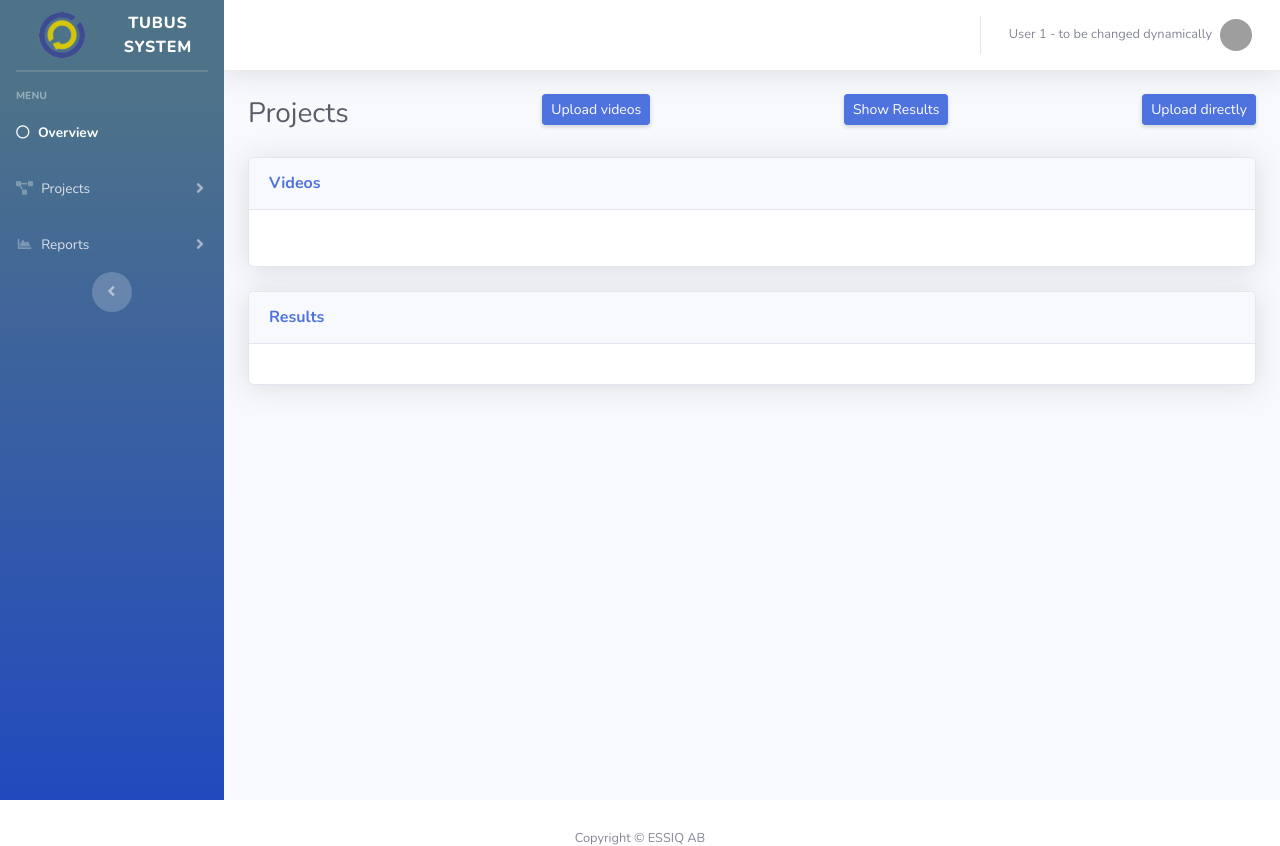
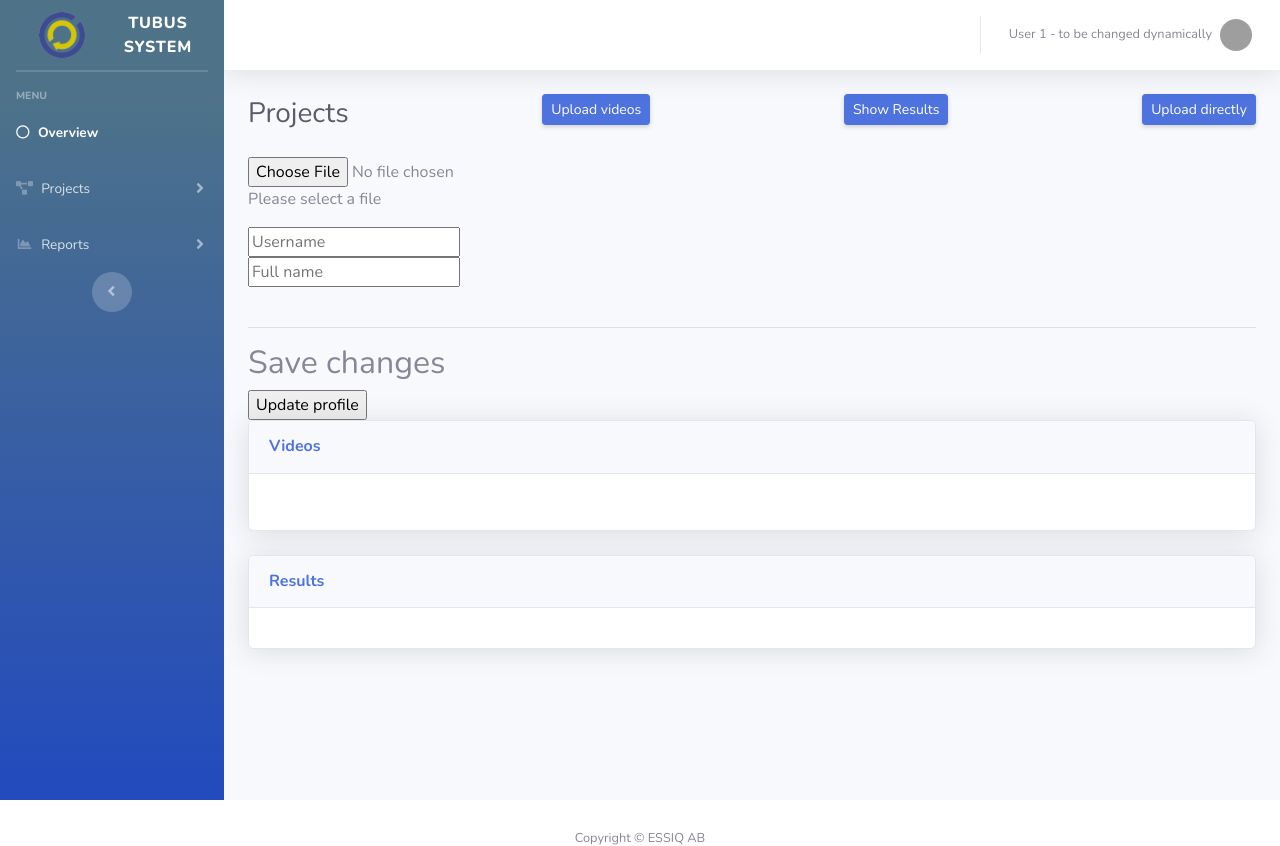
Before and after one commit to Makhaos/tubus, a Flask app: page / in a window 1280 px wide. Shown: the top 846 px of the page. Run offline with Flask 2, Linux system fonts and the light colour scheme; some libraries are stand-ins or nearby versions; grey boxes are pictures that could not be loaded.

Commit message:
direct uploads to S3

```diff
--- a/app.py
+++ b/app.py
@@ -32,11 +32,10 @@ def download_and_process(video_name):
     main(video)  # TODO get the results here, after work is done, data is deleted
 
 
-@app.route('/sign-s3', methods=['GET'])
+@app.route('/sign-s3/')
 def sign_s3():
     # Load necessary information into the application
-    print('yes this is s3')
-    S3_BUCKET = os.environ.get('S3_BUCKET')
+    S3_BUCKET = BUCKET
 
     # Load required data from the request
     file_name = request.args.get('file-name')
@@ -47,14 +46,14 @@ def sign_s3():
 
     # Generate and return the presigned URL
     presigned_post = s3.generate_presigned_post(
-        bucket_name=S3_BUCKET,
-        object_name=file_name,
-        fields={"acl": "public-read", "Content-Type": file_type},
-        conditions=[
+        Bucket=S3_BUCKET,
+        Key=file_name,
+        Fields={"acl": "public-read", "Content-Type": file_type},
+        Conditions=[
             {"acl": "public-read"},
             {"Content-Type": file_type}
         ],
-        expiration=3600
+        ExpiresIn=3600
     )
 
     # Return the data to the client
@@ -64,7 +63,21 @@ def sign_s3():
     })
 
 
-def allowed_video_type(video_name):
+@app.route("/submit-form/", methods=["POST"])
+def submit_form():
+    # Collect the data posted from the HTML form in account.html:
+    username = request.form["username"]
+    full_name = request.form["full-name"]
+    avatar_url = request.form["avatar-url"]
+
+    # Provide some procedure for storing the new details
+    # update_account(username, full_name, avatar_url)
+
+    # Redirect to the user's profile page, if appropriate
+    return redirect("/storage")
+
+
+def video_type(video_name):
     return '.' in video_name and \
            video_name.rsplit('.', 1)[1].lower() in ALLOWED_EXTENSIONS
 
@@ -82,7 +95,7 @@ def upload_video():
         if video.filename == '':
             flash('No selected video')
             return redirect(request.url)
-        if video and allowed_video_type(video.filename):
+        if video and video_type(video.filename):
             video.save(os.path.join(app.config['VIDEOS_FOLDER'], video.filename))
             flash('Uploading')
             upload_file(os.path.join(app.config['VIDEOS_FOLDER'], video.filename), BUCKET, video.filename)
--- a/templates/index.html
+++ b/templates/index.html
@@ -182,13 +182,93 @@
                 Show Results
               </label>
             </form>
-            <form action="/sign-s3" method="GET" enctype=multipart/form-data>
+            <form action="/sign-s3" method="POST" enctype=multipart/form-data>
               <label class="d-none d-sm-inline-block btn btn-sm btn-primary shadow-sm">
                 <input class="fas fa-download fa-sm text-white-50" type="file" name="video" onchange="this.form.submit()" hidden>
-                Upload directly
+                  Upload directly
               </label>
             </form>
           </div>
+
+          <input type="file" id="file-input">
+          <p id="status">Please select a file</p>
+
+          <form method="POST" action="/submit-form/">
+            <input type="hidden" id="avatar-url" name="avatar-url" value="/static/img/tubus_icon.png">
+            <input type="text" name="username" placeholder="Username"><br>
+            <input type="text" name="full-name" placeholder="Full name"><br><br>
+
+            <hr>
+            <h2>Save changes</h2>
+
+            <input type="submit" value="Update profile">
+          </form>
+          <script type="text/javascript">
+          /*
+            Function to carry out the actual POST request to S3 using the signed request from the Python app.
+          */
+          function uploadFile(file, s3Data, url){
+            const xhr = new XMLHttpRequest();
+            xhr.open('POST', s3Data.url);
+            xhr.setRequestHeader('x-amz-acl', 'public-read');
+            const postData = new FormData();
+            for(key in s3Data.fields){
+              postData.append(key, s3Data.fields[key]);
+            }
+            postData.append('file', file);
+            xhr.onreadystatechange = () => {
+              if(xhr.readyState === 4){
+                if(xhr.status === 200 || xhr.status === 204){
+                  document.getElementById('preview').src = url;
+                  document.getElementById('avatar-url').value = url;
+                }
+                else{
+                  alert('Could not upload file.');
+                }
+              }
+            };
+            xhr.send(postData);
+          }
+          /*
+            Function to get the temporary signed request from the Python app.
+            If request successful, continue to upload the file using this signed
+            request.
+          */
+          function getSignedRequest(file){
+            const xhr = new XMLHttpRequest();
+            xhr.open('GET', `/sign-s3?file-name=${file.name}&file-type=${file.type}`);
+            xhr.onreadystatechange = () => {
+              if(xhr.readyState === 4){
+                if(xhr.status === 200){
+                  const response = JSON.parse(xhr.responseText);
+                  uploadFile(file, response.data, response.url);
+                }
+                else{
+                  alert('Could not get signed URL.');
+                }
+              }
+            };
+            xhr.send();
+          }
+          /*
+             Function called when file input updated. If there is a file selected, then
+             start upload procedure by asking for a signed request from the app.
+          */
+          function initUpload(){
+            const files = document.getElementById('file-input').files;
+            const file = files[0];
+            if(!file){
+              return alert('No file selected.');
+            }
+            getSignedRequest(file);
+          }
+          /*
+             Bind listeners when the page loads.
+          */
+          (() => {
+            document.getElementById('file-input').onchange = initUpload;
+          })();
+          </script>
             {% with messages = get_flashed_messages() %}
               {% if messages %}
               <div class="p-2 bg-gradient-danger text-white">
```
